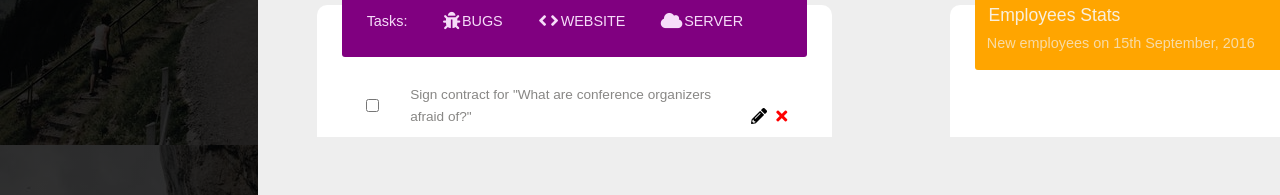
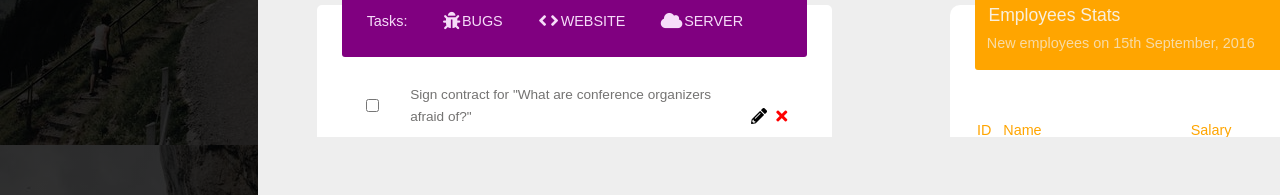
Before and after one commit to dinesh196/business-landing-page, a React (Create React App) app in the folder page/: page / in a window 1280 px wide. Shown: the part 605-800 px from the top of the page. Built offline with nearby package versions, Linux system fonts and the light colour scheme.

Commit message:
employee stats complete

```diff
--- a/page/src/components/empstats.css
+++ b/page/src/components/empstats.css
@@ -37,3 +37,24 @@
 	font-size: 1.1em;
 	margin-top: 0.3em;
 }
+
+.stats-content{
+	width: 91%;
+	margin-top: 2.3em;
+}
+
+.stats-content table{
+	width: 100%;
+}
+
+td{
+	padding: 1.1em 0em 1.1em 0em;
+	color: #747372;
+	font-size: 0.9em;
+	margin: 0px;
+	border-bottom: 1px solid #abaaa9;
+}
+
+.row-head{
+	color: orange;
+}
--- a/page/src/components/empstats.js
+++ b/page/src/components/empstats.js
@@ -3,6 +3,33 @@ import './empstats.css';
 
 class EmpStats extends Component{
 	render(){
+		let emps = [
+					{
+						"id":1,
+						"name":"Dakota Rice",
+						"salary":"$36,738",
+						"country":"Niger"
+					},
+					{
+						"id":2,
+						"name":"Minerva Hooper",
+						"salary":"$23,789",
+						"country":"Curaçao"
+					},
+					{
+						"id":3,
+						"name":"Sage Rodriguez",
+						"salary":"$56,142",
+						"country":"Netherlands"
+					},
+					{
+						"id":4,
+						"name":"Philip Chaney",
+						"salary":"$38,735",
+						"country":"Korea, South"
+					}
+					];
+
 		return(
 			<div className="stats">
 				<div className="stats-head">
@@ -10,10 +37,41 @@ class EmpStats extends Component{
 					<div className="stats-head-2">New employees on 15th September, 2016</div>
 				</div>
 				<div className="stats-content">
+				<Content emps={emps} />
 				</div>
 			</div>
 			);
 	}
 }
 
+function ReturnEmp(props){
+	return(
+		<tr>
+			<td>{props.emp.id}</td>
+			<td>{props.emp.name}</td>
+			<td>{props.emp.salary}</td>
+			<td>{props.emp.country}</td>
+		</tr>
+	);
+}
+
+class Content extends Component{
+	render(){
+		let contentEmps = this.props.emps.map(abc => <ReturnEmp emp={abc} key={abc.id}/>);
+		return(
+			<table cellspacing="0px">
+				<tbody>
+					<tr>
+						<td className="row-head"> ID</td>
+						<td className="row-head">Name</td>
+						<td className="row-head">Salary</td>
+						<td className="row-head">Country</td>
+					</tr>
+					{contentEmps}
+				</tbody>
+			</table>
+		);
+	}
+}
+
 export default EmpStats;
--- a/page/src/components/tasks.css
+++ b/page/src/components/tasks.css
@@ -4,7 +4,7 @@
 	flex-direction: column;
 	align-items: center;
 	padding: 0.3em;
-	border-radius: 10px;
+	border-radius: 5px;
 	background-color: white;
 }
 
@@ -52,7 +52,7 @@
 
 .task-content-item{
 	padding: 0.7em;
-	border-bottom: 1px solid black;
+	border-bottom: 1px solid #abaaa9;
 	display: flex;
 	justify-content: space-around;
 	align-items: center;
@@ -67,7 +67,7 @@ input{
 	font-size: 0.85em;
 	line-height: 1.6em;
 	width: 69%;
-	color: #888785;
+	color: #747372;
 }
 
 .task-opr{
```
Also changed, not shown: page/src/components/tasks.js (+0 -9 lines).
